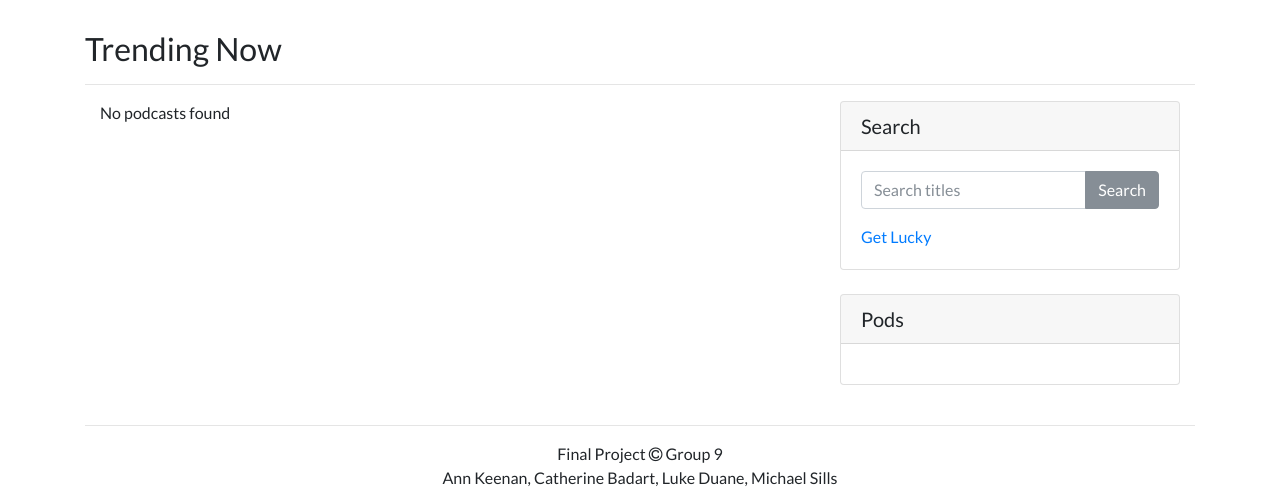
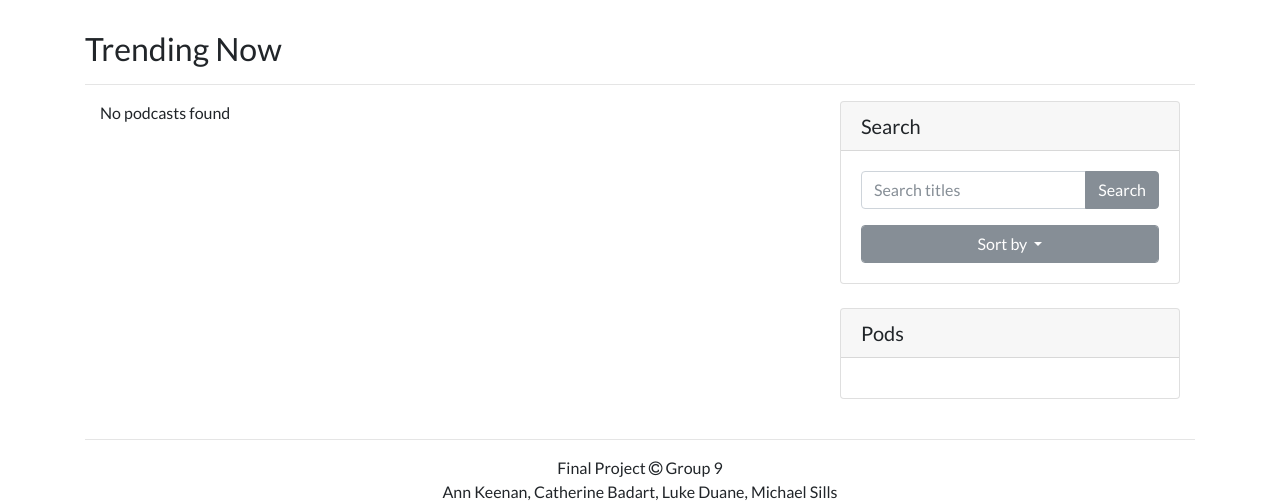
Before and after one commit to WebApps-Group09/Project, a Django app: page /podcast/ in a window 1280 px wide. Shown: the part 66-569 px from the top of the page. Run offline with Django 3.2, Linux system fonts and the light colour scheme; data that the repository does not hold is empty; some libraries are stand-ins or nearby versions.

Commit message:
Add dropdown

```diff
--- a/templates/main_page.html
+++ b/templates/main_page.html
@@ -70,7 +70,16 @@
 							</div>
 						</form>
 					</div>
-					<a href="random/">Get Lucky</a>
+					<div class="dropdown">
+					  <button class="btn btn-secondary dropdown-toggle form-control" type="button" id="dropdownMenuButton" data-toggle="dropdown" aria-haspopup="true" aria-expanded="false">
+					    Sort by
+					  </button>
+					  <div class="dropdown-menu" aria-labelledby="dropdownMenuButton">
+					    <a class="dropdown-item" href="#">Title</a>
+					    <a class="dropdown-item" href="#">View Count</a>
+					    <a class="dropdown-item" href="#">Upvotes</a>
+					  </div>
+					</div>
 				</div>
 			</div>
 			<!-- Categories widget -->
```
